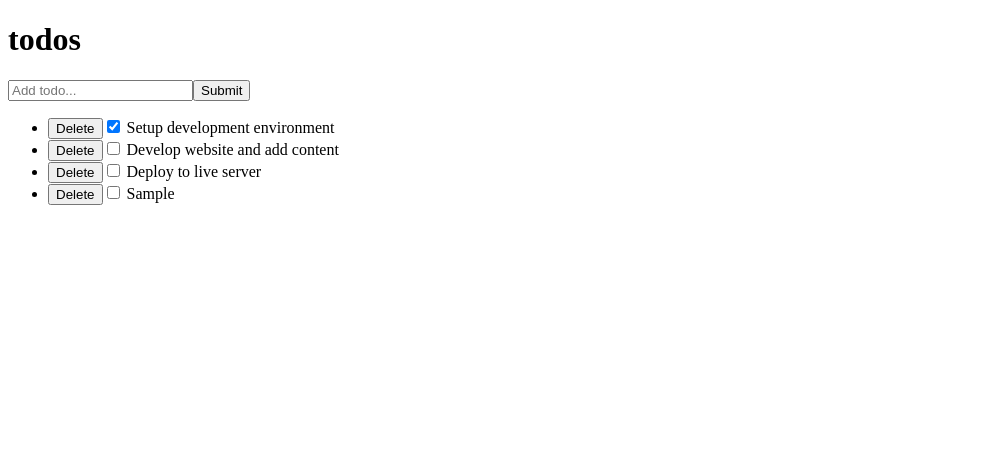
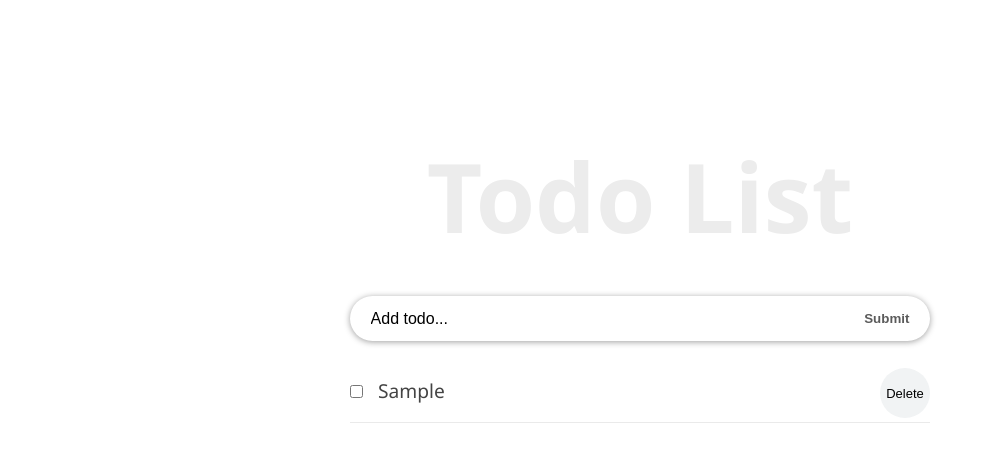
Before and after one commit to ad9311/react-todo-list, a React (Create React App) app: page / in a window 1280 px wide. Both pictures are taken after typing "Sample" into the empty fields and a click on the button "Submit". Shown: the top 462 px of the page, without its empty margins (0-988 px from the left). Built offline with nearby package versions, Linux system fonts and the light colour scheme.

Commit message:
Fix issues with uuid

```diff
--- /dev/null
+++ b/src/App.css
@@ -0,0 +1,65 @@
+* {
+  box-sizing: border-box;
+  margin: 0;
+  padding: 0;
+}
+
+body {
+  font-family: "Segoe UI", Arial, sans-serif;
+  line-height: 1.4;
+  color: #444;
+  background: #fff;
+  height: 100vh;
+}
+
+.container {
+  display: flex;
+  flex-direction: column;
+  justify-content: center;
+  align-items: center;
+  max-width: 600px;
+  margin: 0 auto;
+}
+
+.inner {
+  width: 100%;
+  padding: 8rem 10px 4rem;
+}
+
+.form-container {
+  width: 100%;
+  margin-bottom: 20px;
+  display: flex;
+  border-radius: calc(0.5 * 100px);
+  box-shadow: 0 1px 6px 0 rgba(0, 0, 0, 0.38);
+  justify-content: space-evenly;
+}
+
+.input-text {
+  font-size: 1rem;
+  font-weight: 400;
+  width: 85%;
+  padding-right: 5px;
+  padding-left: 10px;
+  border-radius: calc(0.5 * 100px);
+}
+
+.input-text::placeholder {
+  color: #000;
+}
+
+.input-submit {
+  background: transparent;
+  color: #5b5b5b;
+  text-transform: capitalize;
+  cursor: pointer;
+  font-weight: 600;
+  margin-right: 10px;
+}
+
+.input-text,
+.input-submit {
+  height: 45px;
+  outline: none;
+  border: none;
+}
--- a/src/components/Header.js
+++ b/src/components/Header.js
@@ -1,9 +1,27 @@
 import React from "react";
 
-const Header = () => (
-  <header>
-    <h1>todos</h1>
-  </header>
-);
+const Header = () => {
+  const headerStyle = {
+    padding: "20px 0",
+    lineHeight: "1.5em",
+  }
+
+  return (
+    <header style={headerStyle}>
+      <h1
+        style={{
+          fontSize: "6rem",
+          fontWeight: "600",
+          marginBottom: "2rem",
+          lineHeight: "1em",
+          color: "#ececec",
+          textAlign: "center",
+        }}
+      >
+        Todo List
+      </h1>
+    </header>
+  )
+};
 
 export default Header;
--- a/src/components/InputTodo.js
+++ b/src/components/InputTodo.js
@@ -24,15 +24,16 @@
 
   render() {
     return (
-      <form onSubmit={this.handleSubmit} >
+      <form onSubmit={this.handleSubmit} className="form-container">
         <input
           type="text"
+          className="input-text"
           placeholder="Add todo..."
           value={this.state.title}
           name="title"
           onChange={this.onChange}
         />
-        <button>Submit</button>
+        <button className="input-submit">Submit</button>
       </form>
     )
   }
--- a/src/components/TodoContainer.js
+++ b/src/components/TodoContainer.js
@@ -6,23 +6,7 @@
 
 class TodoContainer extends React.Component {
   state = {
-    todos: [
-      {
-        id: 1,
-        title: 'Setup development environment',
-        completed: true,
-      },
-      {
-        id: 2,
-        title: 'Develop website and add content',
-        completed: false,
-      },
-      {
-        id: 3,
-        title: 'Deploy to live server',
-        completed: false,
-      },
-    ],
+    todos: [],
   };
 
   handleChange = id => {
@@ -53,7 +37,7 @@
 
   addTodoItem = title => {
     const newTodo = {
-      id: 4,
+      id: uuidv4(),
       title: title,
       completed: false
     };
@@ -62,16 +46,51 @@
     });
   };
 
+  setUpdate = (updatedTitle, id) => {
+    this.setState({
+      todos: this.state.todos.map(todo => {
+        if (todo.id === id) {
+          todo.title = updatedTitle
+        }
+        return todo
+      }),
+    })
+  };
+
+  componentDidMount() {
+    const temp = localStorage.getItem("todos")
+    const loadedTodos = JSON.parse(temp)
+    if (loadedTodos) {
+      this.setState({
+        todos: loadedTodos
+      })
+    }
+  }
+
+  componentDidUpdate(prevProps, prevState) {
+    if(prevState.todos !== this.state.todos) {
+      const temp = JSON.stringify(this.state.todos)
+      localStorage.setItem("todos", temp)
+    }
+  }
+
+  componentWillUnmount() {
+    console.log("Cleaning up...")
+  }
+
   render() {
     return (
-      <div>
+      <div className="container">
+        <div className="inner">
           <Header />
           <InputTodo addTodoProps={this.addTodoItem} />
           <TodosList
             todos={this.state.todos}
             handleChangeProps={this.handleChange}
             deleteTodoProps={this.delTodo}
+            setUpdate={this.setUpdate}
           />
+        </div>
       </div>
     );
   }
--- a/src/components/TodoItem.js
+++ b/src/components/TodoItem.js
@@ -1,18 +1,66 @@
 import React from "react";
+import styles from "./TodoItem.module.css";
 
-function TodoItem(props) {
-  return (
-    <li>
-      <button onClick={() => props.deleteTodoProps(props.todo.id)}>
-        Delete
-      </button>
-      <input
-        type="checkbox"
-        checked={props.todo.completed}
-        onChange={() => props.handleChangeProps(props.todo.id)}
-      /> {props.todo.title}
-    </li>
-  );
+class TodoItem extends React.Component {
+  state = {
+    editing: false,
+  };
+
+  completedStyle = {
+    fontStyle: "italic",
+    color: "#595959",
+    opacity: 0.4,
+    textDecoration: "line-through",
+  };
+
+  handleEditing = () => {
+    this.setState({
+      editing: true,
+    })
+  };
+
+  handleUpdatedDone = event => {
+    if (event.key === "Enter") {
+      this.setState({ editing: false })
+    }
+  };
+
+  render() {
+    const { completed, id, title } = this.props.todo;
+    let viewMode = {};
+    let editMode = {};
+
+    if (this.state.editing) {
+      viewMode.display = "none"
+    } else {
+      editMode.display = "none"
+    }
+
+    return (
+      <li className={styles.item}>
+        <div onDoubleClick={this.handleEditing} style={viewMode}>
+          <input
+            type="checkbox"
+            className={styles.checkbox}
+            checked={completed}
+            onChange={() => this.props.handleChangeProps(id)}
+          />
+          <button onClick={() => this.props.deleteTodoProps(id)}>Delete</button>
+          <span style={completed ? this.completedStyle : null}>{title}</span>
+        </div>
+        <input
+          type="text"
+          style={editMode}
+          className={styles.textInput}
+          value={title}
+          onChange={e => {
+            this.props.setUpdate(e.target.value, id)
+          }}
+          onKeyDown={this.handleUpdatedDone}
+        />
+      </li>
+    );
+  }
 }
 
 export default TodoItem;
--- /dev/null
+++ b/src/components/TodoItem.module.css
@@ -0,0 +1,29 @@
+.item {
+  font-size: 1.2rem;
+  list-style-type: none;
+  padding: 17px 0px;
+  border-bottom: 1px solid #eaeaea;
+}
+
+.checkbox {
+  margin-right: 15px;
+}
+
+.item button {
+  font-size: 13px;
+  background: #f1f3f4;
+  border: none;
+  cursor: pointer;
+  float: right;
+  outline: none;
+  border-radius: 100px;
+  height: 50px;
+  width: 50px;
+  margin: -10px 0 0 10px;
+}
+
+.textInput {
+  width: 100%;
+  padding: 10px;
+  border: 1px solid #dfdfdf;
+}
--- a/src/components/TodosList.js
+++ b/src/components/TodosList.js
@@ -10,6 +10,7 @@
             key={todo.id} todo={todo}
             handleChangeProps={this.props.handleChangeProps}
             deleteTodoProps={this.props.deleteTodoProps}
+            setUpdate={this.props.setUpdate}
           />
         ))}
       </ul>
--- a/src/index.js
+++ b/src/index.js
@@ -1,6 +1,7 @@
 import React from 'react';
 import ReactDOM from 'react-dom';
 import TodoContainer from './components/TodoContainer';
+import "./App.css";
 
 ReactDOM.render(
   <React.StrictMode>
```
Lines whose indentation alone changed are shown as unchanged.
